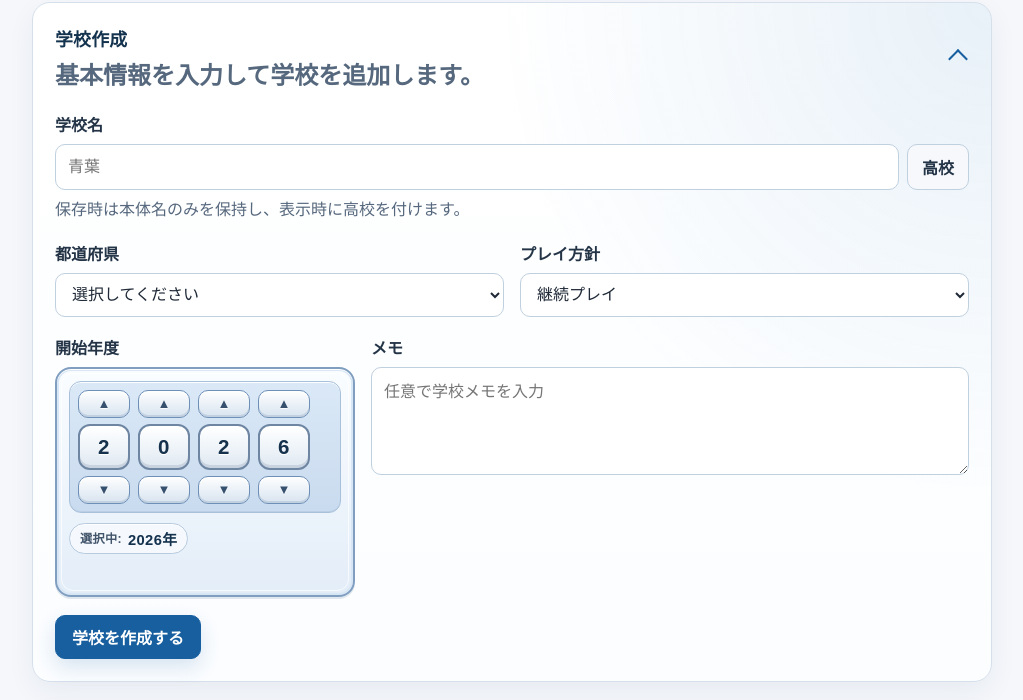
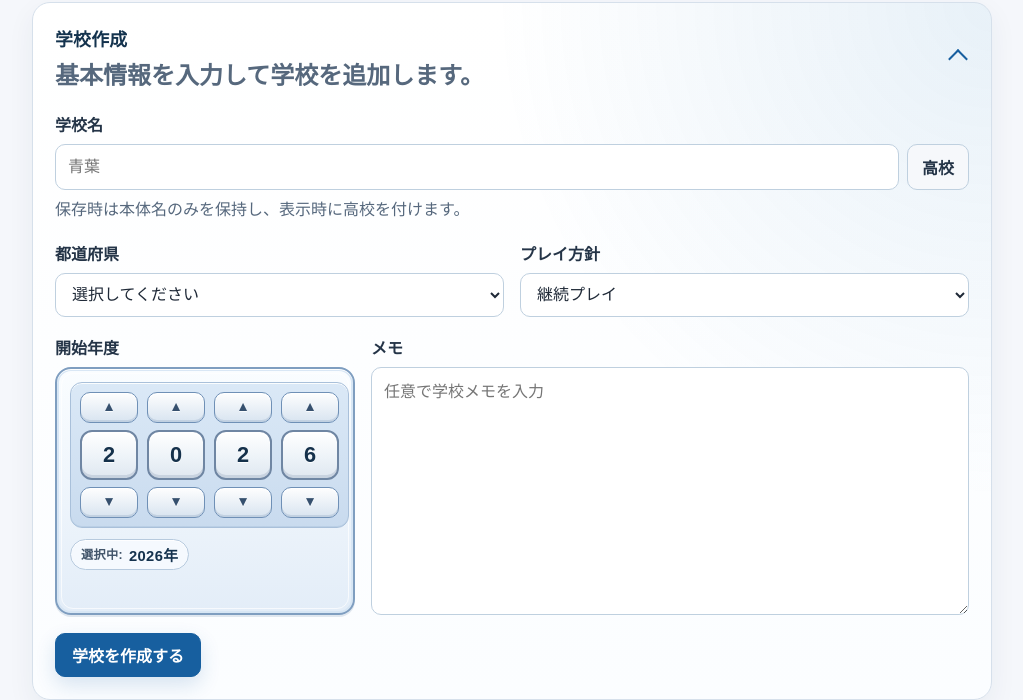
Before and after one commit to Cloy-9609/eikan-database, a website with bundled scripts: page frontend/pages/schools.html in a window 1280 px wide. Shown: the part 111-811 px from the top of the page, without its empty margins (128-1151 px from the left). Built offline with nearby package versions, Linux system fonts and the light colour scheme; no server answers.

Commit message:
picker-width

```diff
--- a/frontend/css/components/admission_year_picker.css
+++ b/frontend/css/components/admission_year_picker.css
@@ -245,29 +245,57 @@
 
 .admission-year-picker--compact {
   --admission-year-picker-width: fit-content;
-  --admission-year-picker-gap: 10px;
-  --admission-year-picker-padding: 12px;
+  --admission-year-picker-gap: 11px;
+  --admission-year-picker-padding: 13px;
   --admission-year-picker-inner-inset: 4px;
   --admission-year-picker-border-radius: 16px;
   --admission-year-picker-inner-radius: 12px;
-  --admission-year-picker-digits-gap: 8px;
-  --admission-year-picker-digits-padding: 8px;
-  --admission-year-picker-digit-gap: 6px;
-  --admission-year-picker-button-height: 28px;
-  --admission-year-picker-number-height: 46px;
+  --admission-year-picker-digits-gap: 9px;
+  --admission-year-picker-digits-padding: 9px;
+  --admission-year-picker-digit-gap: 7px;
+  --admission-year-picker-button-height: 31px;
+  --admission-year-picker-number-height: 50px;
   --admission-year-picker-label-padding-y: 4px;
   --admission-year-picker-label-padding-x: 10px;
   --admission-year-picker-label-gap: 6px;
-  --admission-year-picker-button-font-size: 0.82rem;
-  --admission-year-picker-number-font-size: 1.28rem;
+  --admission-year-picker-button-font-size: 0.86rem;
+  --admission-year-picker-number-font-size: 1.36rem;
   --admission-year-picker-label-font-size: 0.76rem;
   --admission-year-picker-label-value-font-size: 0.92rem;
   --admission-year-picker-error-font-size: 0.76rem;
-  --admission-year-picker-grid-template: repeat(4, minmax(46px, 52px));
+  --admission-year-picker-grid-template: repeat(4, minmax(58px, 62px));
+  --admission-year-picker-compact-digit-min-width: 58px;
 }
 
 .admission-year-picker--compact .admission-year-digits {
   width: auto;
+  justify-content: start;
+  justify-items: stretch;
+  align-items: center;
+}
+
+.admission-year-picker--compact .admission-year-digit {
+  width: 100%;
+  min-width: var(--admission-year-picker-compact-digit-min-width);
+  align-items: center;
+  justify-items: stretch;
+}
+
+.admission-year-picker--compact .admission-year-button,
+.admission-year-picker--compact .admission-year-number {
+  display: flex;
+  align-items: center;
+  justify-content: center;
+  width: 100%;
+  min-width: var(--admission-year-picker-compact-digit-min-width);
+  text-align: center;
+}
+
+.admission-year-picker--compact .admission-year-number {
+  padding: 0;
+  line-height: 1;
+  letter-spacing: 0;
+  font-variant-numeric: tabular-nums;
 }
 
 @media (max-width: 640px) {
@@ -297,15 +325,16 @@
   }
 
   .admission-year-picker--compact {
-    --admission-year-picker-gap: 8px;
-    --admission-year-picker-padding: 10px;
+    --admission-year-picker-gap: 9px;
+    --admission-year-picker-padding: 11px;
     --admission-year-picker-inner-inset: 4px;
-    --admission-year-picker-digits-gap: 6px;
-    --admission-year-picker-digits-padding: 6px;
-    --admission-year-picker-button-height: 26px;
-    --admission-year-picker-number-height: 42px;
-    --admission-year-picker-number-font-size: 1.16rem;
-    --admission-year-picker-grid-template: repeat(4, minmax(42px, 48px));
+    --admission-year-picker-digits-gap: 7px;
+    --admission-year-picker-digits-padding: 7px;
+    --admission-year-picker-button-height: 28px;
+    --admission-year-picker-number-height: 46px;
+    --admission-year-picker-number-font-size: 1.22rem;
+    --admission-year-picker-grid-template: repeat(4, minmax(52px, 56px));
+    --admission-year-picker-compact-digit-min-width: 52px;
   }
 
   .admission-year-picker--compact .admission-year-current {
--- a/frontend/css/schools.css
+++ b/frontend/css/schools.css
@@ -361,10 +361,17 @@
 @media (min-width: 1040px) {
   .school-form-row-group--detail {
     grid-template-columns: minmax(240px, 300px) minmax(360px, 1fr);
+    align-items: stretch;
+  }
+
+  .school-form-row--memo {
+    grid-template-rows: auto minmax(0, 1fr);
+    height: 100%;
   }
 
   .school-form-row--memo textarea {
-    min-height: 108px;
+    height: 100%;
+    min-height: 206px;
   }
 }
 
```
